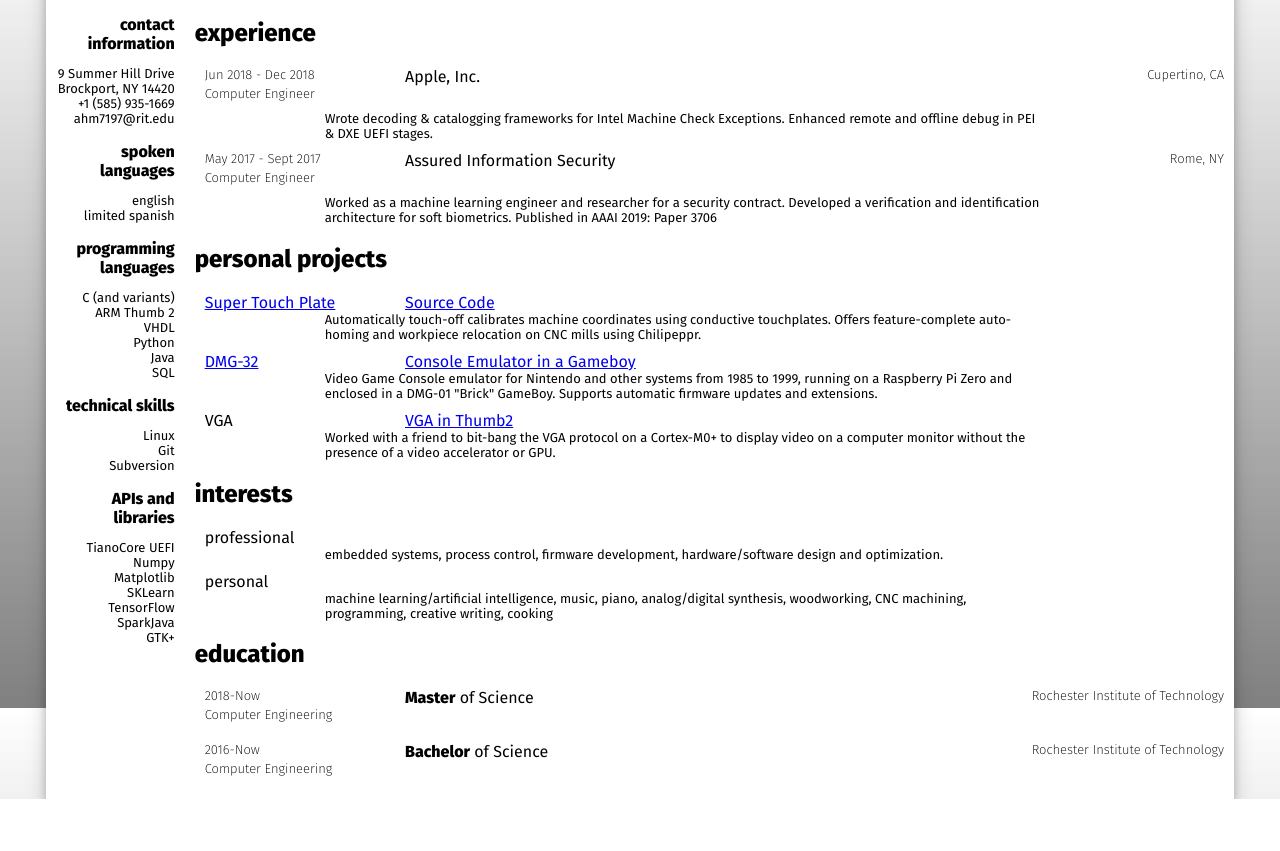
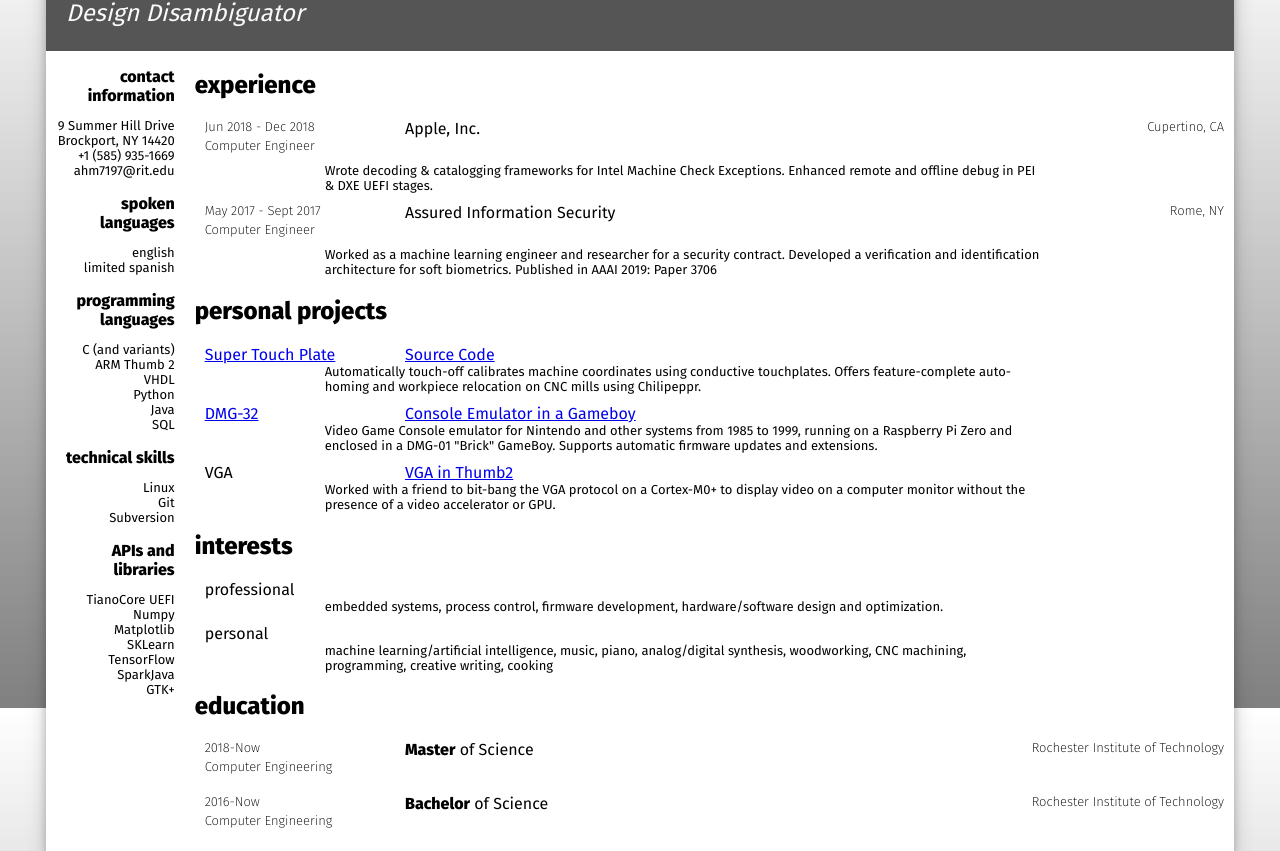
Before and after one commit to PyroAVR/resume, a plain HTML site: page index.html in a window 1280 px wide. Shown: the part 92-943 px from the top of the page. Before the commit the page ends 891 px from the top, so only its background shows below. Drawn offline with Linux system fonts and the light colour scheme.

Commit message:
added a nickname :^)

```diff
--- a/index.html
+++ b/index.html
@@ -15,6 +15,7 @@
                 <div class="leftright-page">
                     <div class="left">
                         <h1><span style="font-weight: 200;">Andy</span> <b>Meyer</b></h1>
+                        <p style="font-weight: 400; font-size: x-large;"><i>Design Disambiguator</i></p>
                     </div>
                     <div class="right">
                         <h2><span style="font-family: 'Fira Mono', monospace;color: orange">Computer</span> Engineer</h2>
```
